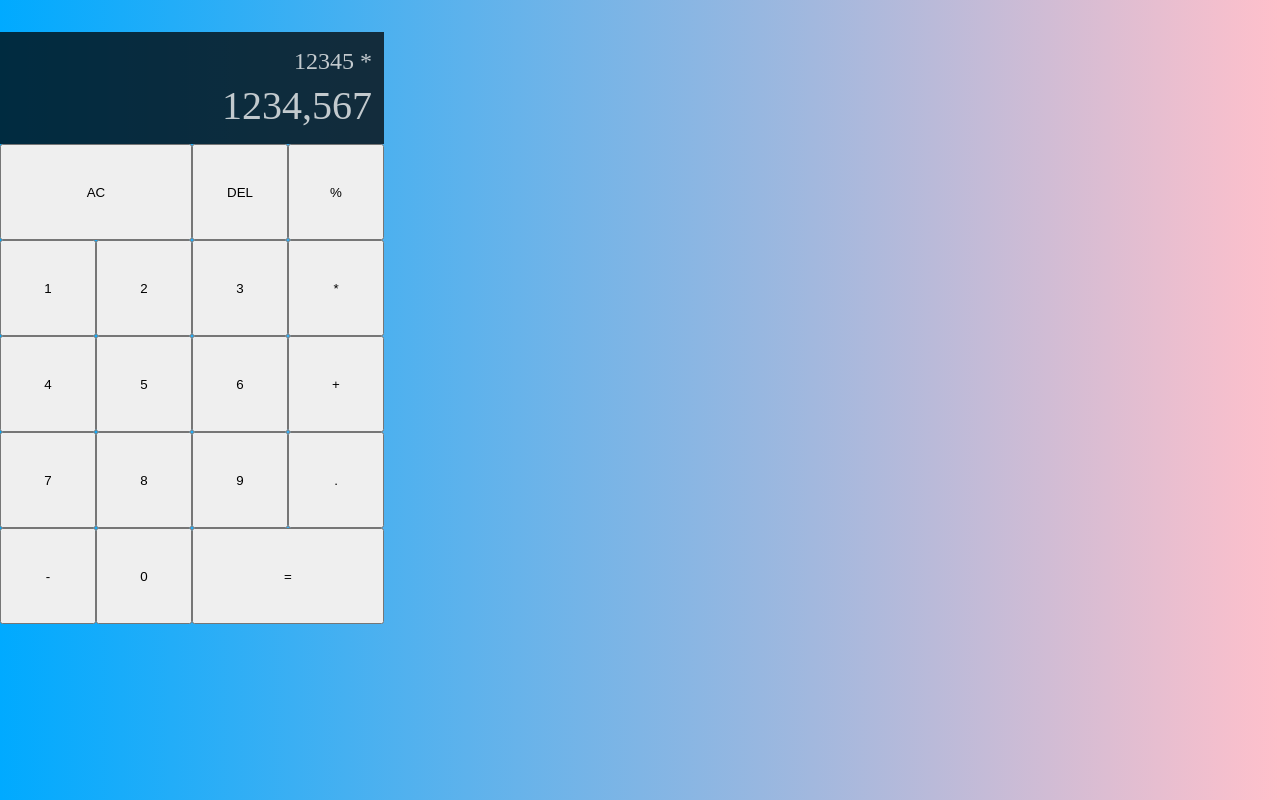
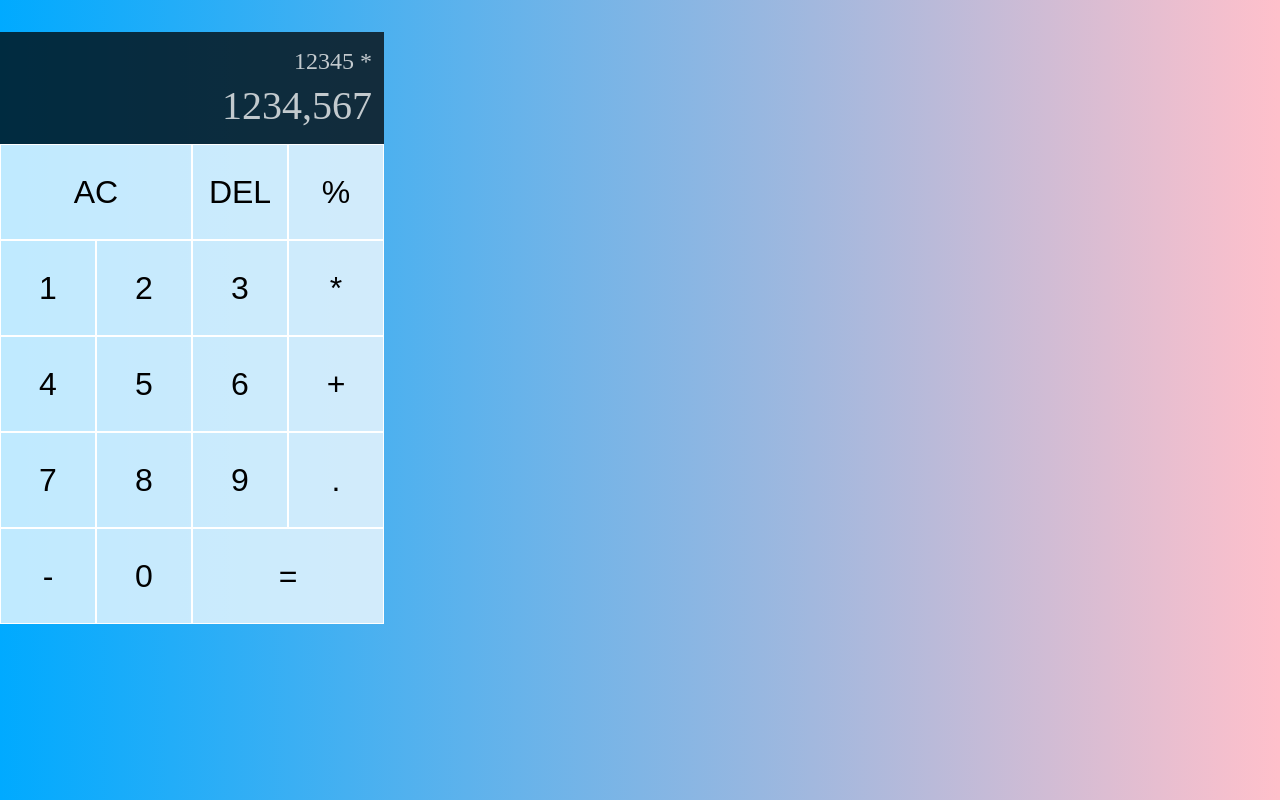
Before and after one commit to Taimmesia/calculator, a React (Vite) app in the folder calculator/: page / in a window 1280 px wide. Built offline with nearby package versions, Linux system fonts and the light colour scheme.

Commit message:
added styling to buttons

```diff
--- a/calculator/src/App.css
+++ b/calculator/src/App.css
@@ -15,6 +15,14 @@ body {
   grid-template-columns: repeat(4, 6rem);
   grid-template-rows: minmax(7rem, auto) repeat(5, 6rem);
   /* added 7rem to be default size or expand to fill full height with auto*/
+}
+
+.calculator-grid button {
+  cursor: pointer;
+  font-size: 2rem;
+  border: 1px solid white;
+  outline: none;
+  background-color: rgba(255, 255, 255, 0.75);
 }
 
 .span-two {
```
